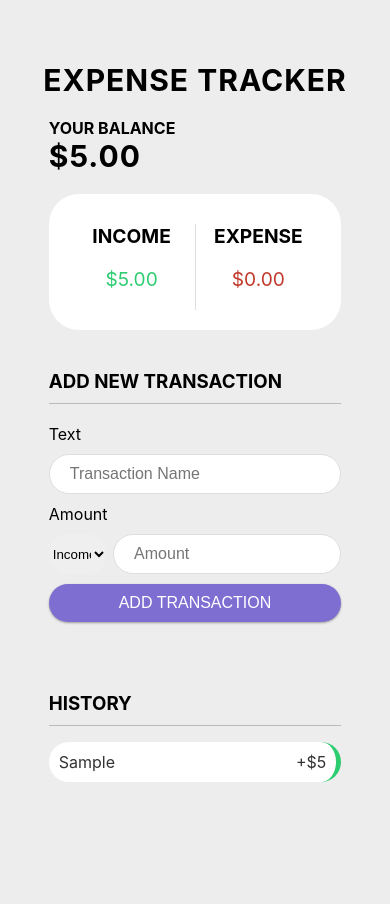
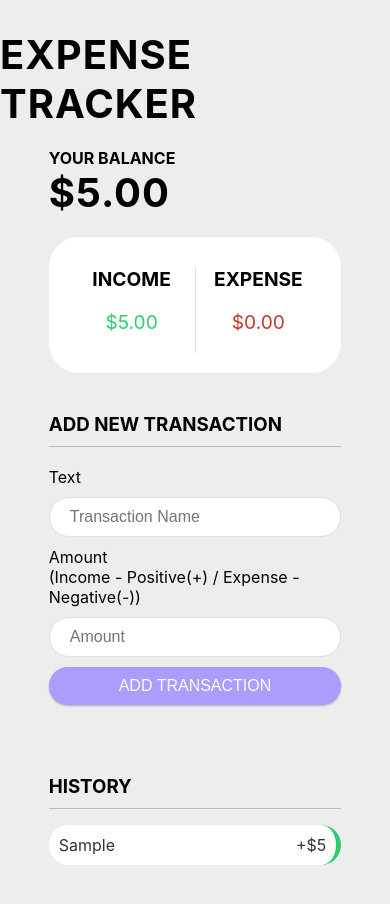
Before and after one commit to Ayan209e/Expense-Tracker, a plain HTML site: page index.html in a window 390 px wide. Both pictures are taken after typing "Sample", "5" into the empty fields and a click on the button "ADD TRANSACTION". Before the commit the page ends 874 px from the top, so only its background shows below. Drawn offline with Linux system fonts and the light colour scheme.

Commit message:
Minor bugs fixed

```diff
--- a/index.html
+++ b/index.html
@@ -9,7 +9,7 @@
 </head>
 <body>
 
-    <h1 id="mainHeading">EXPENSE TRACKER</h1>
+    <h1>EXPENSE TRACKER</h1>
 
     <div class="container">
         <div class="display">
@@ -29,30 +29,15 @@
                     </p>
                 </div>
             </div>
-
             <h3>ADD NEW TRANSACTION</h3>
             <form id="form">
                 <div class="form-control">
                     <label for="text">Text</label>
                     <input type="text" id="text" placeholder="Transaction Name"/>
                 </div>
-
                 <div class="form-control">
-                    <label for="amount">Amount</label>
-                        <!-- <br> (Income - Positive(+) / Expense - Negative(-))</label> -->
-                    <div class="category">
-                        <div class="select">
-                            <select name="cat" id="cat">
-                                <option value="inc">Income</option>
-                                <option value="exp">Expense</option>
-                            </select>
-                        </div>
-
-                        <div class="amt">
-                            <input type="number" id="amount" placeholder="Amount">
-                        </div>
-                    </div>
-
+                    <label for="amount">Amount <br> (Income - Positive(+) / Expense - Negative(-))</label>
+                    <input type="number" id="amount" placeholder="Amount">
                 </div>
                 <button class="btn">ADD TRANSACTION</button>
             </form>
--- a/index.js
+++ b/index.js
@@ -12,7 +12,6 @@ const list = document.getElementById("list");
 const form = document.getElementById("form");
 const text = document.getElementById("text");
 const amount = document.getElementById("amount");
-const category = document.getElementById("cat");
 
 // Local Storage
 const localStorageTransactions = JSON.parse(localStorage.getItem('transactions'));
@@ -41,6 +40,7 @@ function addTransaction(e){
     }
 
     transactions.push(transaction);
+
     addTransactionDOM(transaction);
     updateValues();
     updateLocalStorage();
@@ -57,21 +57,12 @@ function generateID(){
 //Add Trasactions to DOM list
 function addTransactionDOM(transaction) {
   //GET sign
-  // const sign = transaction.amount < 0 ? "-" : "+";
-  const sign = (category.value=='inc') ? '+' : '-';
-  if(sign=='-'){
-    if(transaction.amount>0)
-    transaction.amount *= -1;
-  }
-  else if(sign=='+'){
-    if(transaction.amount<0)
-    transaction.amount *= -1;
-  }
+  const sign = transaction.amount < 0 ? "-" : "+";
   const item = document.createElement("li");
 
   //Add Class Based on Value
   item.classList.add(
-    sign=='-' ? "minus" : "plus"
+    transaction.amount < 0 ? "minus" : "plus"
   );
 
   item.innerHTML = `
--- a/styles.css
+++ b/styles.css
@@ -55,17 +55,6 @@ h1 {
     text-transform: capitalize;
     font-size: 40px;
 }
-@media only screen and (max-width:400px){
-    h1{
-        font-size: 30px;
-    }
-}
-@media only screen and (max-width:300px){
-    h1{
-        font-size: 20px;
-    }
-}
-
 
 h3 {
     border-bottom: 1px solid #bbb;
@@ -89,6 +78,7 @@ h4 {
     border-radius: 30px;
     padding-top: 30px;
 }
+
 .inc-exp-container > div {
     flex: 1;
     font-size: larger;
@@ -97,16 +87,6 @@ h4 {
 
 .inc-exp-container > div:first-of-type {
     border-right: 1px solid #dedede;
-}
-@media only screen and (max-width:370px){
-    .inc-exp-container{
-        flex-direction: column;
-        gap: 20px;
-    }
-    .inc-exp-container > div:first-of-type {
-        border-bottom: 1px solid #dedede;
-        border-right: none;
-    }
 }
 
 .money {
@@ -137,33 +117,10 @@ input[type="number"] {
     width: 100%;
     padding-left: 20px;
 }
-.category{
-    display: flex;
-    gap: 2%;
-}
-
-.select{
-    width: 20%;
-}
-.select option{
-    border-radius: 50px;
-}
-#cat{
-    width: 100%;
-    height: 100%;
-    border-radius: 50px;
-    text-align: center;
-    border: none;
-}
-
-.amt{
-    width: 78%;
-}
-
 
 .btn {
     cursor: pointer;
-    background-color: #7e6ed2;
+    background-color: #9c88ff;
     box-shadow: var(--box-shadow);
     color: #fff;
     border: 0;
@@ -172,13 +129,13 @@ input[type="number"] {
     margin: 10px 0 30px;
     padding: 10px;
     width: 100%;
+    opacity: 0.8;
     transition: all ease 0.5s;
     border-radius: 25px;
 }
 
-
 .btn:hover{
-    background-color: #6a5cb0;
+    opacity: 1;
 }
 
 .btn:focus,
```
